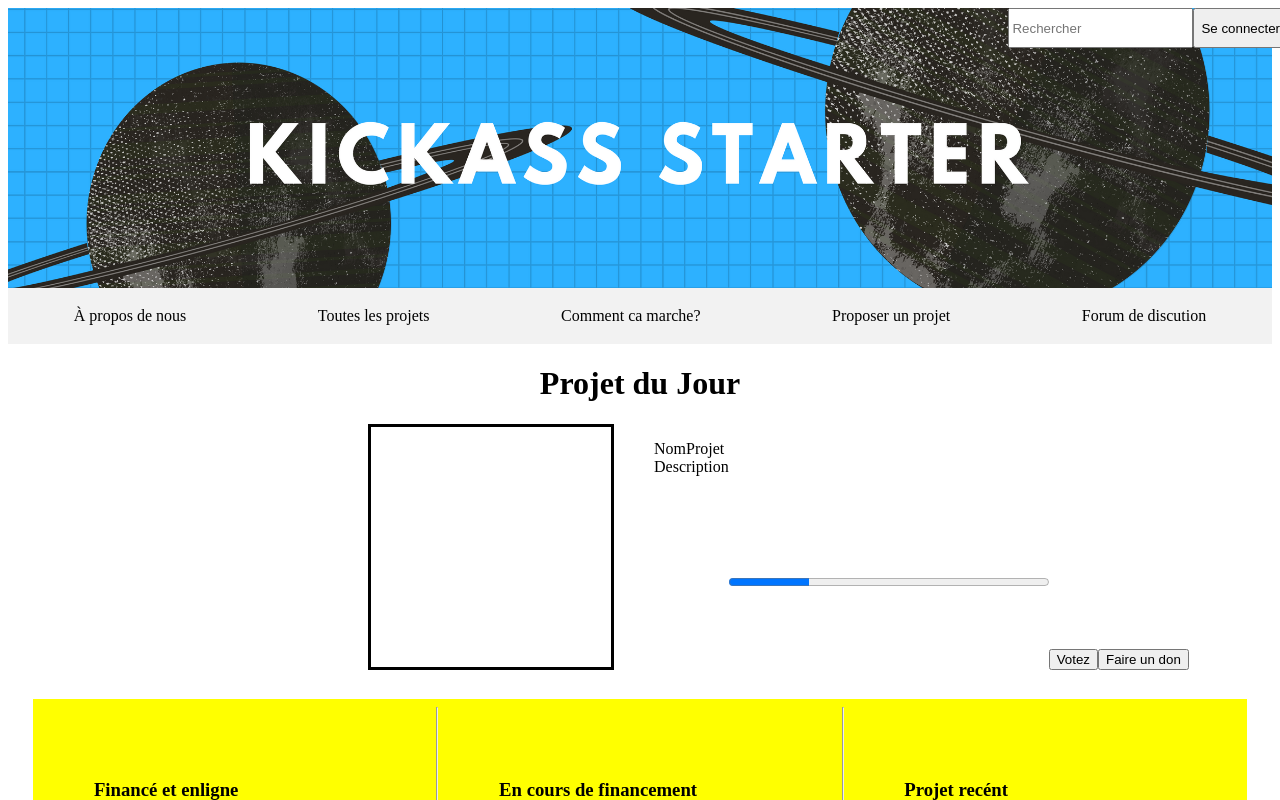
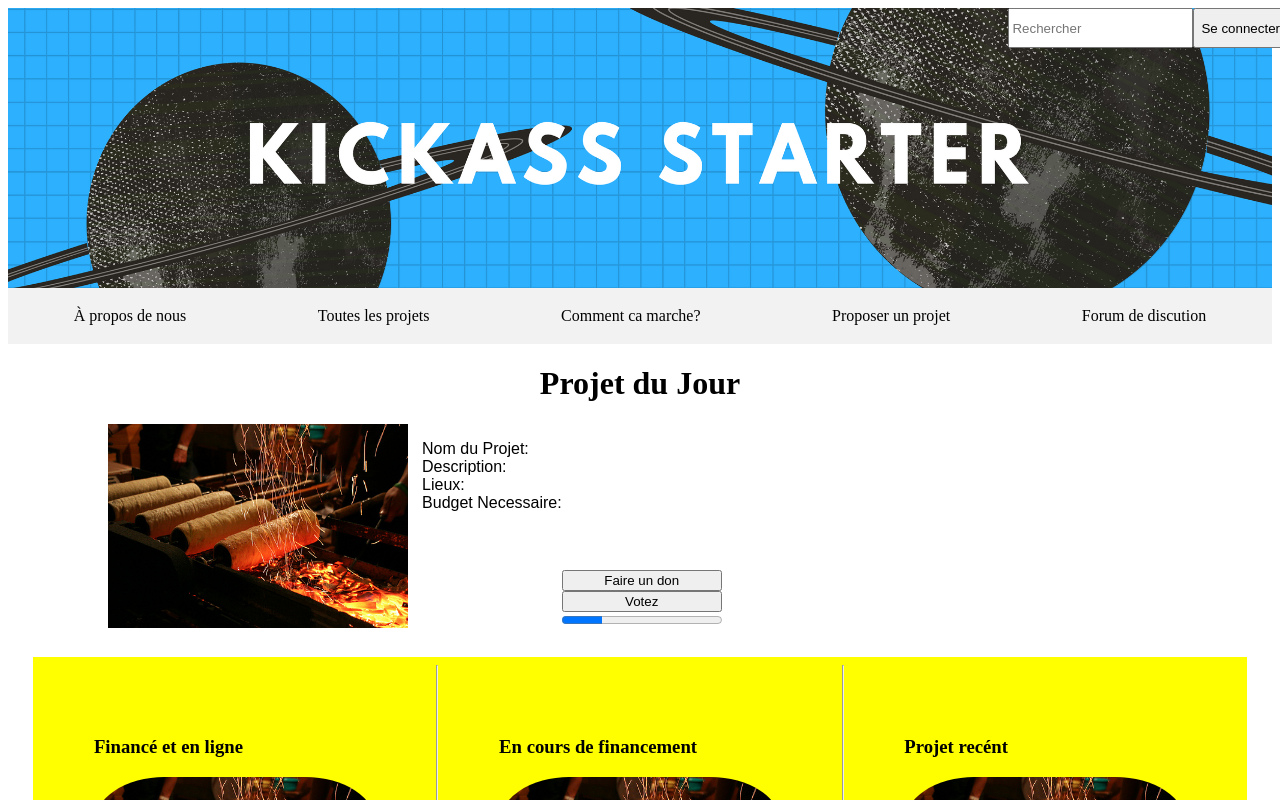
Before and after one commit to Nedjim/Platforme-de-financement, a React app: page / in a window 1280 px wide. Shown: the top 800 px of the page. Built offline with nearby package versions, Linux system fonts and the light colour scheme; the HTML template or start-up script is replaced by a standard one.

Commit message:
samirajout

```diff
--- a/client/src/components/Content/Content.jsx
+++ b/client/src/components/Content/Content.jsx
@@ -1,35 +1,44 @@
 import React from 'react';
 import './content.scss';
+import image from '../images/imgtest.jpg';
+
 
 export default class Content extends React.Component {
-    render(){
-        return(
+    render() {
+        return (
             <div id='content'>
 
-
-
-
-
-
             <div className="TopProjet">
-            <h1> Projet du Jour </h1>
+                <h1>
+                    Projet du Jour
+                </h1>
             </div>
 
             <div className="content-1">
+            <div className="limagedutop"> <img src={image}/></div>
+
             <div className="imgtopprojet"></div>
             <ul>
-              <li> NomProjet </li>
-              <li> Description </li>
+                <li>
+                    Nom du Projet:
+                </li>
+                <li>
+                    Description:
+                </li>
+                <li> Lieux: </li>
+                <li> Budget Necessaire: </li>
             </ul>
+
             <div className="buttontop">
                 <progress value="25" max="100"></progress>
                 <button>Votez</button>
-<button>Faire un don </button>
+                <button>Faire un don</button>
+
+            </div>
+        </div>
       </div>
 
 
-</div>
-</div>
         )
     }
 }
--- a/client/src/components/Content/content.scss
+++ b/client/src/components/Content/content.scss
@@ -1,39 +1,36 @@
 #content{
+
 
 .TopProjet h1{
   font-size: 4vh;
   text-align: center;
 }
 .imgtopprojet{
-border: solid black;
-height: 30vh;
-width: 30vh;
-margin-left: 45vh;
+margin-right: -15%;
+}
+
+.limagedutop img{
+  height: 100%;
+  width: 60%;
+  margin-left: 20%;
+
 }
 
 .content-1 ul {
   list-style: none;
+  font-family: 'Josefin Sans', sans-serif;
+
 }
 
-.buttontop button {
+.content-1{
   display: inline-flex;
 }
 
 .buttontop{
   display: flex;
-  align-items:flex-end;
-}
-
-.buttontop progress{
-  display: inline-block;
-margin-bottom: 10vh;
-width: 40vh;
-}
-
-.content-1{
-  display: inline-flex;
-
+  flex-flow: column-reverse;
 }
 
 
+
 }
--- a/client/src/components/Footer/Footer.jsx
+++ b/client/src/components/Footer/Footer.jsx
@@ -11,7 +11,7 @@ export default class Footer extends React.Component {
                         <div className="three">
                             <div className="col1">
                                 <div>
-                                    <h3>Financé et enligne</h3>
+                                    <h3>Financé et en ligne</h3>
                                 </div>
                                 <div className="cont">
                                     <img src={img1} alt=""/>
```
Also changed, not shown: client/src/components/images/imgtest.jpg (added), 1 other file (tests, documents, lock files or other folders). Lines whose indentation alone changed are shown as unchanged.
